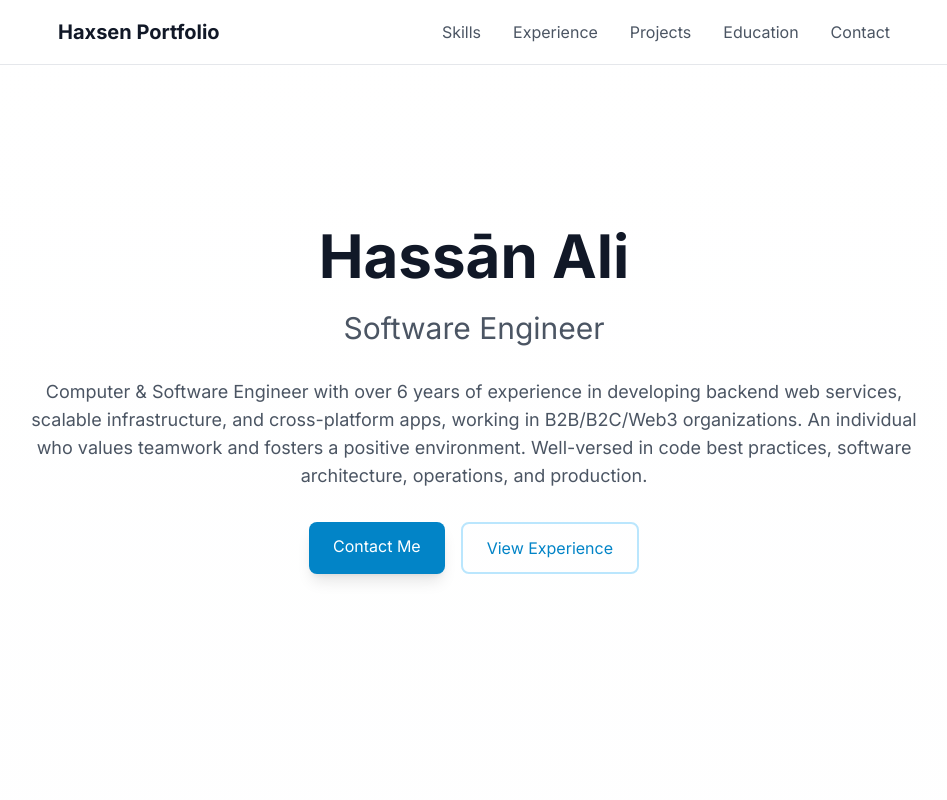
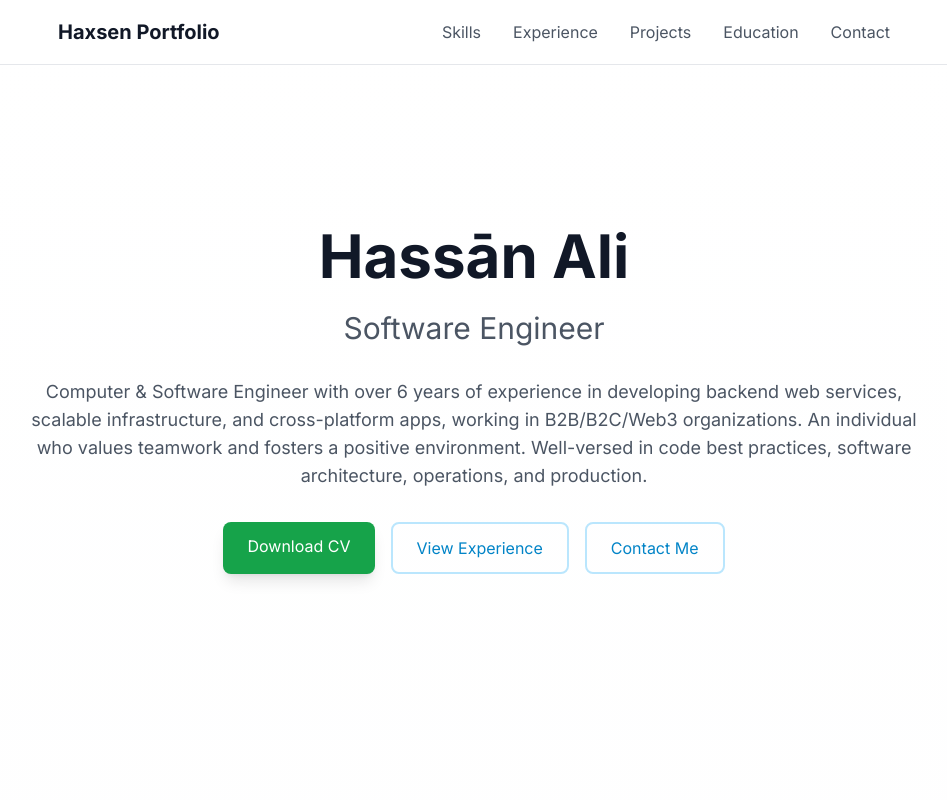
Before and after one commit to Haxsen/haxsen.github.io, a Next.js app: page / in a window 1280 px wide. Shown: the top 800 px of the page, without its empty margins (166-1113 px from the left). Built offline with nearby package versions, Linux system fonts and the light colour scheme.

Commit message:
Add CV pdf file

```diff
--- a/src/app/page.tsx
+++ b/src/app/page.tsx
@@ -23,16 +23,23 @@ export default function Home() {
           </p>
           <div className="flex justify-center gap-4 animate-slide-up" style={{ animationDelay: '0.6s' }}>
             <a
-              href="#contact"
-              className="px-6 py-3 bg-primary-600 text-white rounded-lg hover:bg-primary-700 transition-all transform hover:scale-105 shadow-lg hover:shadow-primary-500/25"
+              href="/HassanAliEngineerSoftwareCloud.pdf"
+              download="HassanAliEngineerSoftwareCloud.pdf"
+              className="px-6 py-3 bg-green-600 text-white rounded-lg hover:bg-green-700 transition-all transform hover:scale-105 shadow-lg hover:shadow-green-500/25"
             >
-              Contact Me
-          </a>
-          <a
+              Download CV
+            </a>
+            <a
               href="#experience"
               className="px-6 py-3 border-2 border-primary-200 dark:border-primary-800 text-primary-600 dark:text-primary-400 rounded-lg hover:bg-primary-50 dark:hover:bg-primary-900/20 transition-all transform hover:scale-105"
             >
               View Experience
+            </a>
+            <a
+              href="#contact"
+              className="px-6 py-3 border-2 border-primary-200 dark:border-primary-800 text-primary-600 dark:text-primary-400 rounded-lg hover:bg-primary-50 dark:hover:bg-primary-900/20 transition-all transform hover:scale-105"
+            >
+              Contact Me
             </a>
           </div>
         </div>
```
Also changed, not shown: 1 other file (tests, documents, lock files or other folders).
